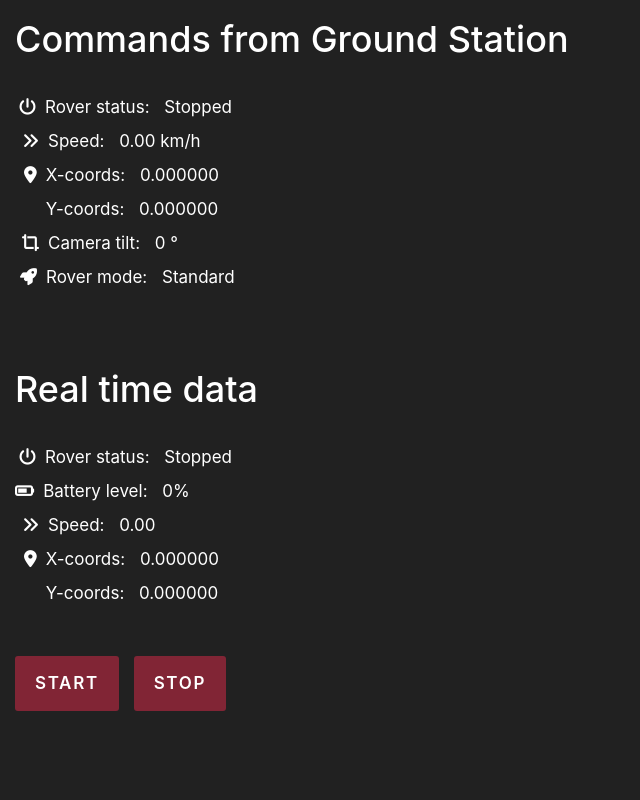
After one commit to AlessVolpe/ground_station, a PHP site: page /roverUnnamed.html in a window 1280 px wide. The commit adds this page. Shown: the whole page, without its empty margins (0-640 px from the left). Run offline with PHP 8.4, Linux system fonts and the light colour scheme; some libraries are stand-ins or nearby versions.

Commit message:
Added rover page

```diff
--- a/css/stylesheet.css
+++ b/css/stylesheet.css
@@ -436,6 +436,11 @@ address {
   color: #fff;
 }
 
+.containerRover {
+  color: #fff;
+  width: 50%;
+}
+
 @media (min-width: 768px) {
   .container {
     width: 750px;
--- /dev/null
+++ b/roverUnnamed.html
@@ -0,0 +1,149 @@
+<!DOCTYPE html>
+<html lang="en">
+  <meta charset="utf-8" />
+  <link
+    href="https://fonts.googleapis.com/css?family=Roboto:300,400,700&display=swap"
+    rel="stylesheet"
+  />
+  <link
+    rel="stylesheet"
+    href="https://stackpath.bootstrapcdn.com/bootstrap/4.4.1/css/bootstrap.min.css"
+    rel="stylesheet"
+  />
+  <link rel="stylesheet" href="css/nav-menu.css" />
+  <link rel="stylesheet" href="css/stylesheet.css" />
+  <link rel="stylesheet" type="text/css" href="css/flightindicators.css" />
+  <script
+    src="https://kit.fontawesome.com/d21c2ccf9a.js"
+    crossorigin="anonymous"
+  ></script>
+  <script src="https://ajax.googleapis.com/ajax/libs/jquery/3.5.1/jquery.min.js"></script>
+  <script src="js/jquery.flightindicators.js"></script>
+  <meta
+    name="viewport"
+    content="width=device-width, initial-scale=1.0, user-scalable=no"
+  />
+  <head>
+    <title>Unnamed Ground Vehicle</title>
+    <style>
+      #map {
+        height: 400px;
+        width: 540px;
+        margin: 0;
+        margin-top: -40px;
+        border-radius: 2%;
+        border: 2px solid #812535;
+      }
+
+      #description {
+        font-family: Roboto;
+        font-size: 15px;
+        font-weight: 300;
+      }
+    </style>
+  </head>
+
+  <body>
+    <div class="container2">
+      <h1>Commands from Ground Station</h1>
+      <div class="row">
+        <div class="col-md-6">
+          <br />
+          <i style="margin-left: 4px;" class="fa fa-power-off mr-1"></i>
+          <!--if speed >0 Running else Stopped or if not online Power Off-->
+          <label class="contact-form__label" for="velocity"
+            >Rover status:
+          </label>
+          <span style="margin-left: 10px;" name="roverStatus">Stopped</span>
+          <br />
+          <i
+            style="margin-left: 7px;"
+            class="fa fa-angle-double-right mr-1"
+          ></i>
+          <label class="contact-form__label" for="velocity"> Speed: </label>
+          <span style="margin-left: 10px;" name="speedData">0.00</span>
+          <label class="contact-form__label" for="velocity">km/h</label>
+          <br />
+          <i style="margin-left: 9px;" class="fa fa-map-marker-alt mr-1"></i>
+          <label class="contact-form__label" for="velocity">X-coords:</label>
+          <span style="margin-left: 10px;" name="xData">0.000000</span>
+          <br />
+          <i
+            style="margin-left: 9px; visibility: hidden;"
+            class="fa fa-map-marker-alt mr-1"
+          ></i>
+          <label class="contact-form__label" for="velocity">Y-coords:</label>
+          <span style="margin-left: 10px;" name="yData">0.000000</span>
+          <br />
+          <i style="margin-left: 7px;" class="fa fa-crop-alt mr-1"></i>
+        <label class="contact-form__label" for="velocity">Camera tilt:</label>
+        <span style="margin-left: 10px;" name="yData">0</span>
+        <label class="contact-form__label" for="velocity">°</label>
+        <br />
+          <i style="margin-left: 5px;" class="fa fa-rocket mr-1"></i>
+          <label class="contact-form__label" for="velocity">Rover mode: </label>
+          <span style="margin-left: 10px;" name="modeData">Standard</span>
+          <br />
+        </div>
+    </div>
+    <br><br>
+    <div class="container3">
+        <h1>Real time data</h1>
+        <div class="row">
+          <div class="col-md-6">
+            <br />
+            <i style="margin-left: 4px;" class="fa fa-power-off mr-1"></i>
+            <!--if speed >0 Running else Stopped or if not online Power Off-->
+            <label class="contact-form__label" for="velocity"
+              >Rover status:
+            </label>
+            <span style="margin-left: 10px;" name="roverStatus">Stopped</span>
+            <br />
+            <i class="fa fa-battery-three-quarters mr-1"></i>
+            <label class="contact-form__label" for="velocity"
+              >Battery level:
+            </label>
+            <span style="margin-left: 10px;" name="batteryData">0%</span>
+            <br />
+            <i
+              style="margin-left: 7px;"
+              class="fa fa-angle-double-right mr-1"
+            ></i>
+            <label class="contact-form__label" for="velocity"> Speed: </label>
+            <span style="margin-left: 10px;" name="speedData">0.00</span>
+            <br />
+            <i style="margin-left: 9px;" class="fa fa-map-marker-alt mr-1"></i>
+            <label class="contact-form__label" for="velocity">X-coords:</label>
+            <span style="margin-left: 10px;" name="xData">0.000000</span>
+            <br />
+            <i
+              style="margin-left: 9px; visibility: hidden;"
+              class="fa fa-map-marker-alt mr-1"
+            ></i>
+            <label class="contact-form__label" for="velocity">Y-coords:</label>
+            <span style="margin-left: 10px;" name="yData">0.000000</span>
+            <br /><br />
+            <form
+                class="content__form contact-form"
+                method="post"
+                action="php/query.php"
+              >
+                <button
+                  class="contact-form__button"
+                  type="button"
+                  name="startRover"
+                >
+                  Start
+                </button>
+                <button
+                  class="contact-form__button"
+                  type="button"
+                  name="stopRover"
+                >
+                  Stop
+                </button>
+              </form>
+          </div>
+      </div>
+  </body>
+</html>
```
Also changed, not shown: js/weather.js (line endings or trailing spaces).
